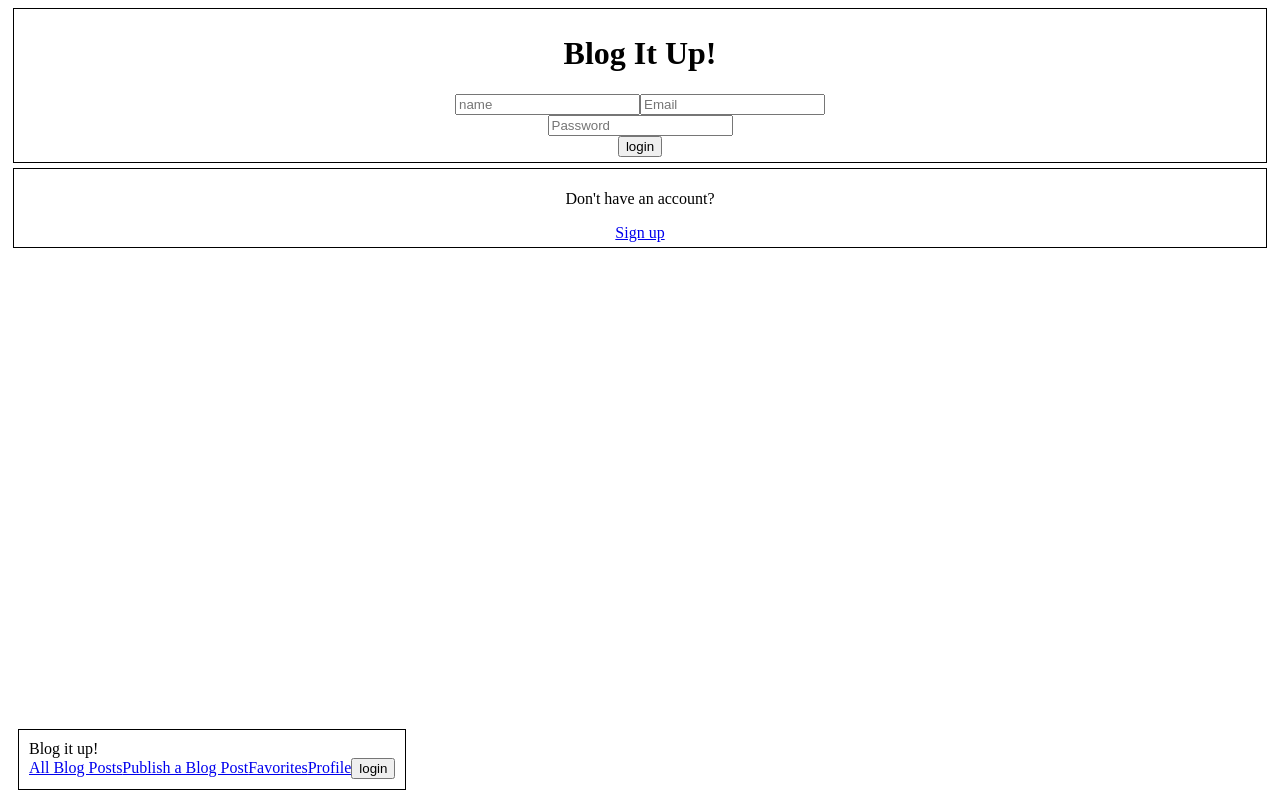
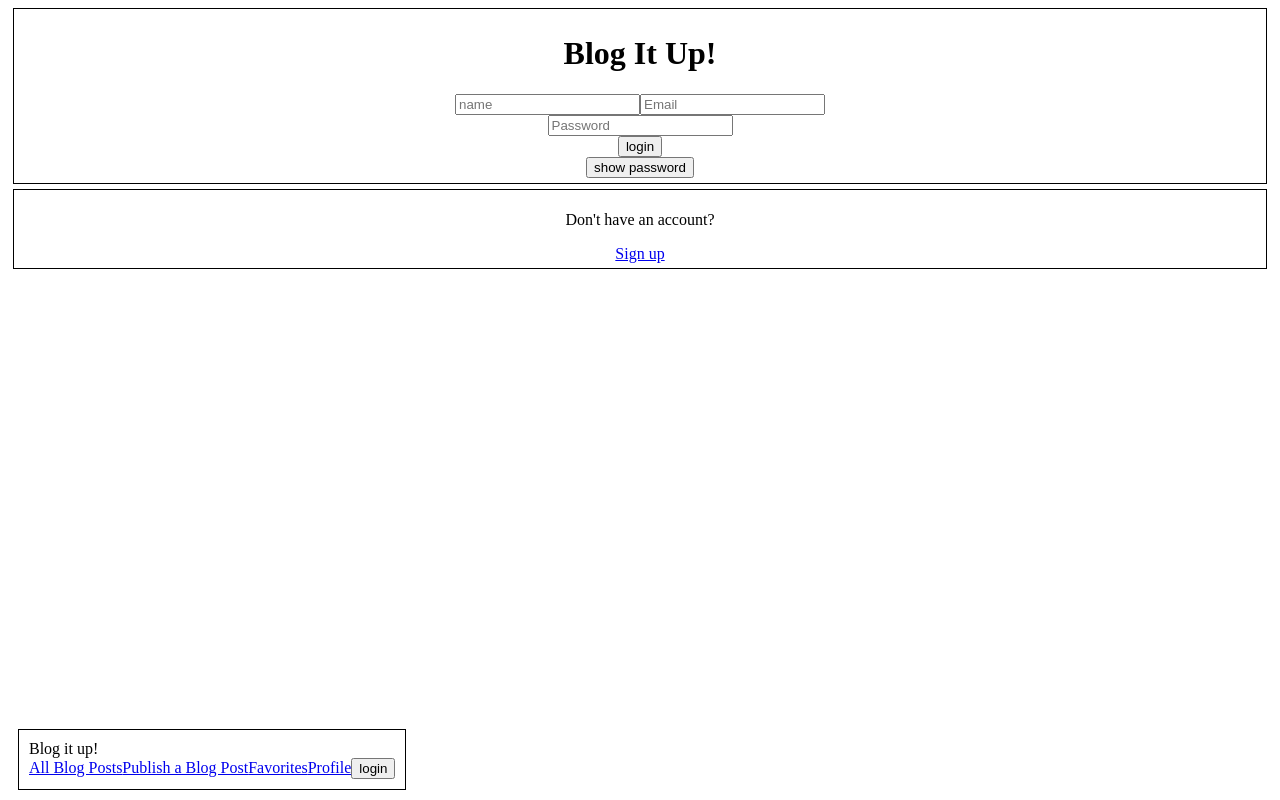
Before and after one commit to TallanGroberg/blog-it-up, a React (Create React App) app in the folder client/: page /login in a window 1280 px wide. Built offline with nearby package versions, Linux system fonts and the light colour scheme.

Commit message:
add profile page and password toggling

```diff
--- a/client/src/App.js
+++ b/client/src/App.js
@@ -11,8 +11,7 @@ import Publish from './components/Publish.js'
 import Favorites from './components/Favorites.js'
 
 
-// change password input to password field
-// push logged in users to home
+
 
 const App = props => {
   const { token } = props
--- /dev/null
+++ b/client/src/auth/CustomHooks.js
@@ -0,0 +1,35 @@
+import {useState} from 'react';
+import axios from 'axios'
+
+
+
+const blogPostAxios = axios.create()
+
+
+blogPostAxios.interceptors.request.use((config)=>{
+    const token = localStorage.getItem("token");
+    config.headers.Authorization = `Bearer ${token}`;
+    return config;
+})
+const useFormHandler = () => {
+  const [inputs, setInputs] = useState({})
+  console.log(inputs)
+
+  const handleSubmit = (_id, inputs) => {
+
+    blogPostAxios.put(`/api/blog${_id}`, inputs)
+}
+
+const handleChange = (e) => {
+    const {name, value} = e.target
+    setInputs(inputs =>  ({...inputs, [name]: value, }))
+}
+
+return {
+        inputs,
+        handleChange,
+        handleSubmit
+      }
+}
+
+export default useFormHandler;
--- /dev/null
+++ b/client/src/auth/EditUser.js
@@ -0,0 +1,52 @@
+import React, {useState} from 'react';
+import {withAuth} from '../context/AuthProvider'
+import useFormHandler from './CustomHooks'
+
+const EditUser = (props) => {
+  const [hide, setHide] = useState(true)
+
+  const {toggler} = props
+  const {inputs, handleSubmit, handleChange} = useFormHandler()
+
+
+  const passwordHider = () => {
+    setHide(hide => (!hide))
+  }
+  console.log(hide)
+  return (
+    <div>
+      <form onSubmit={handleSubmit}>
+        <p>name</p>
+        <input
+          placeholder="name"
+          name='name'
+          value={inputs.name}
+          onChange={handleChange}
+        />
+        <p>email</p>
+        <input
+          placeholder="email"
+          name='email'
+          value={inputs.email}
+          onChange={handleChange}
+        />
+        <p>password</p>
+        <input
+          type={hide ? 'password' : ''}
+          placeholder="password"
+          name='password'
+          value={inputs.password}
+          onChange={handleChange}
+        />
+        <button>Submit</button>
+
+      </form>
+        <button onClick={passwordHider}>{hide ? 'show password' : "hide password"}</button>
+
+
+      <button onClick={toggler}>hide form</button>
+    </div>
+  );
+};
+
+export default withAuth(EditUser);
--- a/client/src/auth/Profile.js
+++ b/client/src/auth/Profile.js
@@ -1,10 +1,32 @@
-import React from 'react';
+import React, {useState,} from 'react';
 import {withAuth} from '../context/AuthProvider'
+import EditUser from './EditUser'
 
 const Profile = (props) => {
-  console.log(props)
+  const [toggle, setToggle] = useState(false)
+    const currentUser = [props.user]
+
+  const toggler = () => {
+    setToggle(prev => (!prev))
+  }
+  console.log(toggle)
   return (
     <div>
+      {currentUser.map( you => {
+        return <>{!toggle ?
+
+          <>
+
+          <h1>Your Profile</h1>
+                <h2 key={you._id}>your name: {you.name}</h2>
+                  <h4> your email:{you.email}</h4>
+                    <button onClick={toggler}>edit profile.</button>
+                    </>
+                    :
+                    <EditUser toggler={toggler} />
+        }
+              </>
+      })}
 
     </div>
   );
--- a/client/src/components/Blog.js
+++ b/client/src/components/Blog.js
@@ -20,7 +20,7 @@ const Blog = props => {
     const toggler = () => {
         setToggle(!toggle )
     }
-
+    //move to context after context is set up for it
     const deleteBlogPost = (_id) => {
         blogPostAxios.delete(`/api/blog/${_id}`)
     }
--- a/client/src/components/CustomHooks.js
+++ /dev/null
@@ -1,5 +0,0 @@
-import {useState} from 'react';
-import axios from 'axios'
-
-
-export default useMakeBlog;
--- a/client/src/components/EditBlog.js
+++ b/client/src/components/EditBlog.js
@@ -1,38 +1,30 @@
 import React, {useState,} from 'react';
-import axios from 'axios'
+
 import {withAuth} from "../context/AuthProvider"
 
-const blogPostAxios = axios.create()
-blogPostAxios.interceptors.request.use((config)=>{
-  const token = localStorage.getItem("token");
-  config.headers.Authorization = `Bearer ${token}`;
-  return config;
-})
+
 
 const EditBlog = (props) => {
   const [edits, setEdits] = useState({})
-
-  const {_id, } = props.post
-  console.log('props in edit blog',props)
+    const {_id, } = props.post
 
 
   const handleSubmit = (e) => {
     e.preventDefault()
-    props.toggler()
-
-    props.sendEdits(_id, edits)
+      props.toggler()
+        props.sendEdits(_id, edits)
   }
 
 
   const handleChange = (e) => {
     const {name, value} = e.target
-    setEdits(edits => ({...edits, [name]: value}))
+      setEdits(edits => ({...edits, [name]: value}))
   }
 
 
   return (
     <div>
-         <form onSubmit={handleSubmit}>
+          <form onSubmit={handleSubmit}>
             <input placeholder="Title"
                 name='title'
                 value={edits.title}
@@ -64,4 +56,7 @@ const EditBlog = (props) => {
   );
 };
 
+
+//
+
 export default withAuth(EditBlog);
--- a/client/src/components/Login.js
+++ b/client/src/components/Login.js
@@ -1,11 +1,15 @@
-import React from 'react'
+import React, {useState} from 'react'
 import { withAuth } from '../context/AuthProvider.js'
 import { Link } from 'react-router-dom'
 
 const Login = (props) => {
+    const [hide, setHide] = useState(true)
     const  {name, email, password, handleChange, handleSubmitForLogin } = props
 
 
+    const passwordHider = () => {
+        setHide(hide => (!hide))
+      }
 
     return(
         <div>
@@ -29,7 +33,7 @@ const Login = (props) => {
 
                     <input
                     placeholder="Password"
-                    type='password'
+                    type={hide ? 'password' : ''}
                     name="password"
                     value={password}
                     onChange={handleChange}
@@ -38,6 +42,7 @@ const Login = (props) => {
                     <br />
                     <button>login</button>
                 </form>
+                <button onClick={passwordHider}>{hide ? 'show password' : 'hide password' }</button>
             </div>
             <div style={{border: '1px solid black', padding: 5, margin: 5, textAlign: 'center'}}>
                 <p>Don't have an account?</p>
--- a/client/src/components/SignUp.js
+++ b/client/src/components/SignUp.js
@@ -1,10 +1,10 @@
-import React from 'react'
+import React, {useState} from 'react'
 import { withAuth } from '../context/AuthProvider.js'
 import { Link } from 'react-router-dom'
 
 
 const SignUp = props => {
-
+    const [hide, setHide] = useState(true)
 
 
 
@@ -12,7 +12,9 @@ const SignUp = props => {
 
       const { name, email, password,  handleChange, handleSubmit, } = props
 
-
+      const passwordHider = () => {
+        setHide(hide => (!hide))
+      }
 
     return(
         <div>
@@ -34,7 +36,7 @@ const SignUp = props => {
                     />
                     <br />
                     <input placeholder="Password"
-                    type='password'
+                    type={hide ? 'password' : '' }
                     name="password"
                     value={password}
                     onChange={handleChange}
@@ -42,6 +44,7 @@ const SignUp = props => {
                     <br />
                     <button onClick={localStorage.getItem('token') !== null ? props.history.push('/allblogposts') : null}>Sign up</button>
                 </form>
+                <button onClick={passwordHider}>{hide ? "show password" : "hide password"}</button>
             </div>
             <div style={{border: '1px solid black', padding: 5, margin: 5, textAlign: 'center'}}>
                 <p>Have an account?</p>
```
